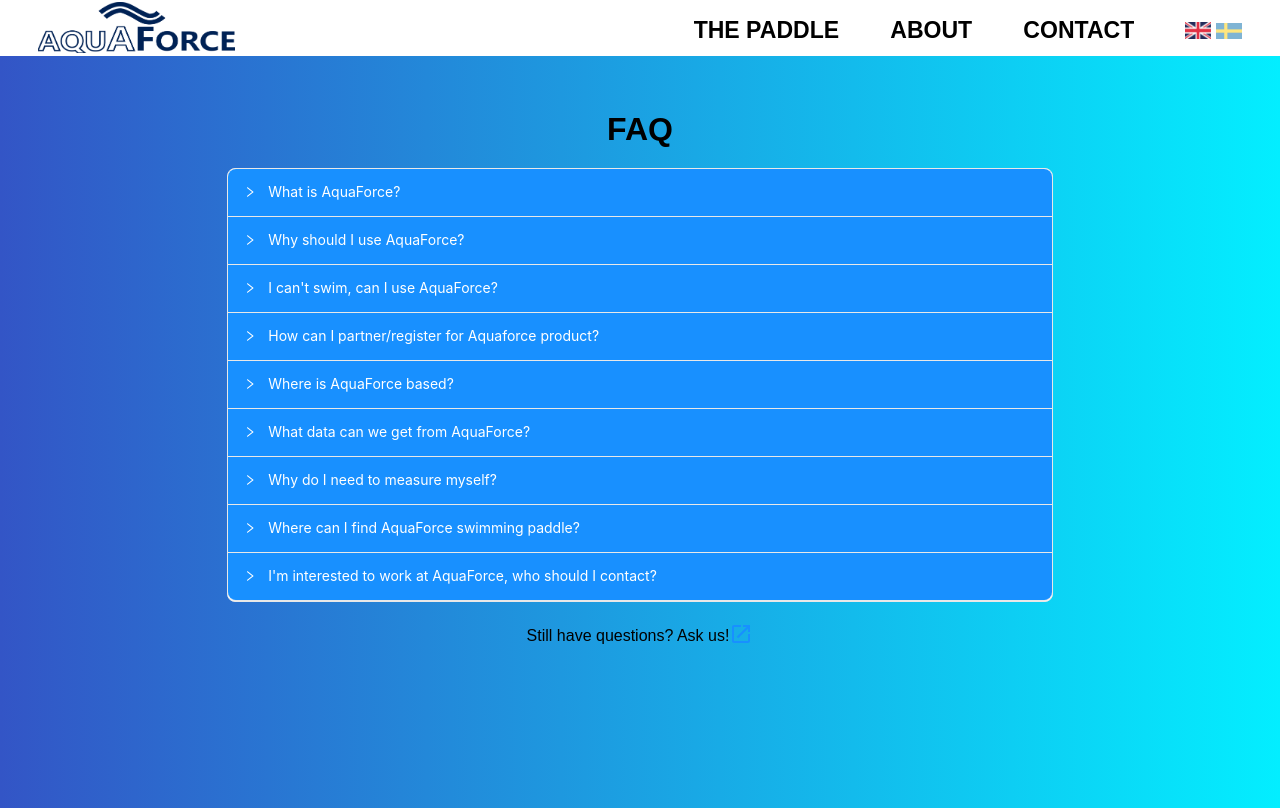
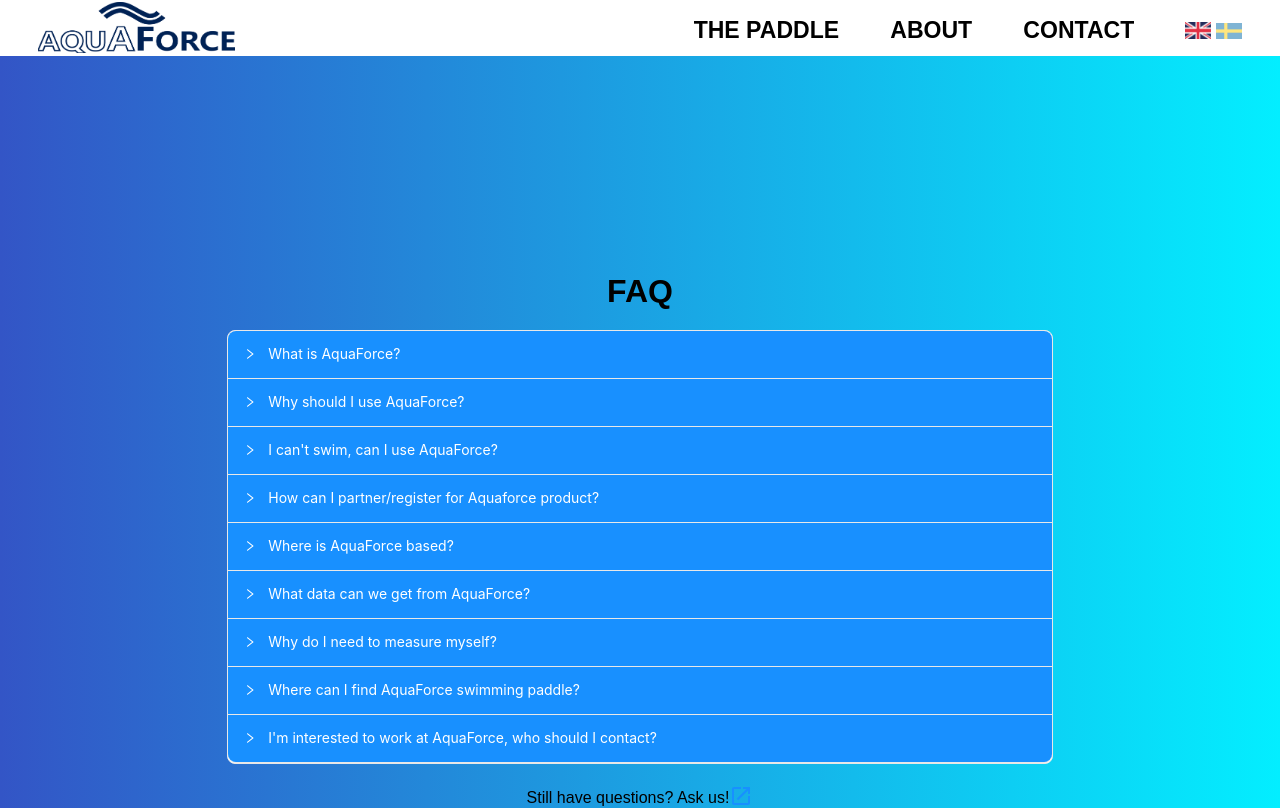
Before and after one commit to JakubJus/AFweb, a React (Vite) app in the folder client/: page /FAQ in a window 1280 px wide. Shown: the top 808 px of the page. Built offline with nearby package versions, Linux system fonts and the light colour scheme.

Commit message:
Update FAQPage.scss

```diff
--- a/client/src/pages/FAQ/FAQPage.scss
+++ b/client/src/pages/FAQ/FAQPage.scss
@@ -1,7 +1,8 @@
 .faq-cont {
     margin: 2%;
     padding: 20px;
-    margin-bottom: 20%;
+    margin-top: 20%;
+    margin-bottom: 45%;
     h1 {
         color: #000000;
         margin-bottom: 20px;
```
